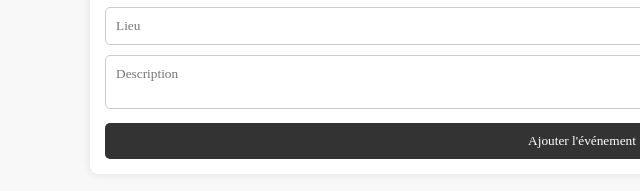
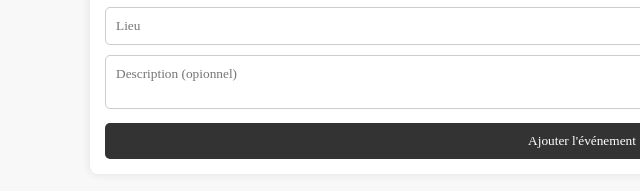
Before and after one commit to ADIARATOU-keita/Site_web, a plain HTML site: page event.html in a window 1280 px wide. Shown: the part 631-822 px from the top of the page, 58-698 px from the left. Drawn offline with Linux system fonts and the light colour scheme.

Commit message:
add "optionnel" in description - events

```diff
--- a/event.html
+++ b/event.html
@@ -60,7 +60,7 @@
             <input type="text" id="event-name" placeholder="Nom de l'événement" required>
             <input type="date" id="event-date" required>
             <input type="text" id="event-location" placeholder="Lieu" required>
-            <textarea id="event-description" placeholder="Description"></textarea>
+            <textarea id="event-description" placeholder="Description (opionnel)"></textarea>
             <button onclick="addEvent()">Ajouter l'événement</button>
         </div>
     </div>
```
